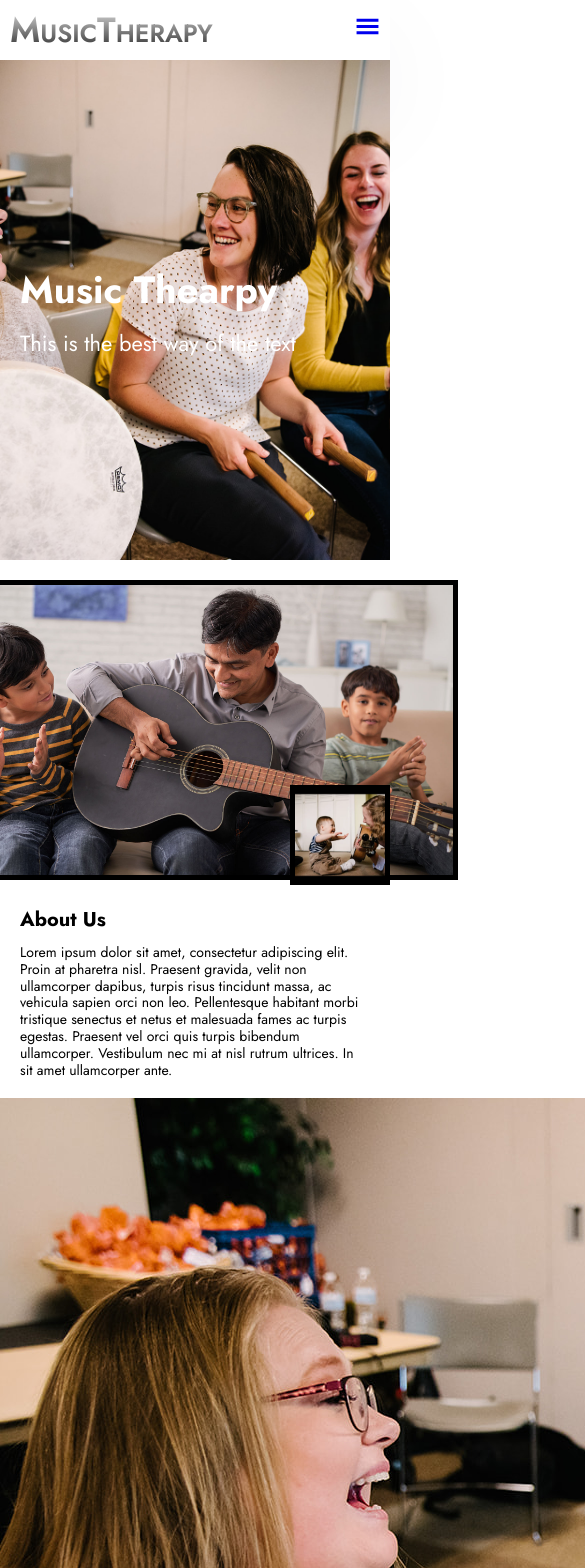
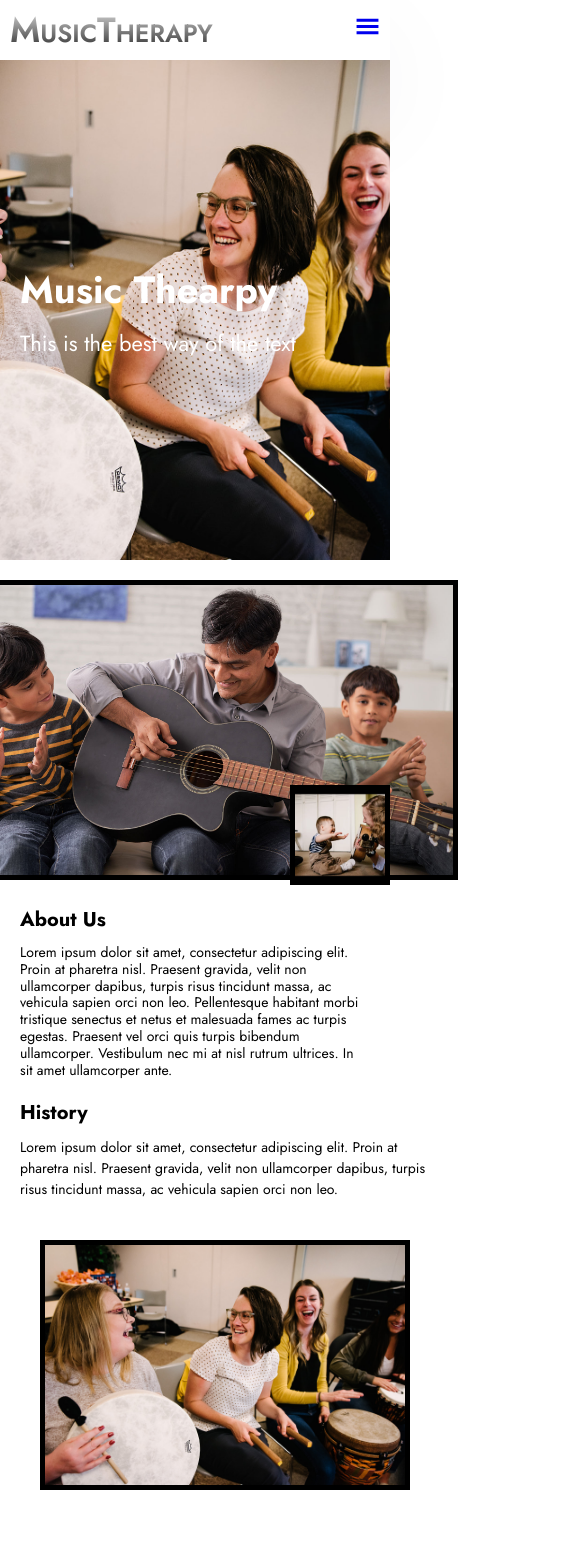
Before and after one commit to ankitmalik84/music, a React (Create React App) app: page / in a window 390 px wide. Shown: the top 1568 px of the page, 585 px wide, since content can reach past the window. Built offline with nearby package versions, Linux system fonts and the light colour scheme.

Commit message:
modified:   src/pages/Home.jsx

```diff
--- a/src/pages/Home.jsx
+++ b/src/pages/Home.jsx
@@ -11,7 +11,7 @@ const Home = () => {
   return (
     <>
       <Navbar />
-      <div className='hero' data-aos='fade-left' data-aos-easing='ease-in-out'>
+      <div className='hero'>
         <div className='hero-img'>
           <img src={img1} alt='image' />
           <div className='hero-text'>
@@ -51,11 +51,8 @@ const Home = () => {
           </p>
         </div>
       </div>
-      <img src={img1} alt='history bakcgorund image' />
-      <div className='history'>
-        <div className='history-img'>
-          <img src={img1} alt='image' />
-        </div>
+      {/* <img src={img1} alt='history bakcgorund image' className='bghistory' /> */}
+      <div className='history' data-aos='zoom-in' data-aos-easing='ease-in-out'>
         <div className='history-text'>
           <h3>History</h3>
           <p>
@@ -64,12 +61,15 @@ const Home = () => {
             turpis risus tincidunt massa, ac vehicula sapien orci non leo.
           </p>
         </div>
+        <div className='history-img'>
+          <img src={img1} alt='image' />
+        </div>
       </div>
       <div className='blogredirect'>
         <h1>To see the blog review click here</h1>
         <button></button>
       </div>
-      <div className='footer'>
+      {/* <div className='footer'>
         <div className='footer-img'>
           <img src={img2} alt='image' />
           <div className='footer-link'>
@@ -86,7 +86,7 @@ const Home = () => {
             </ul>
           </div>
         </div>
-      </div>
+      </div> */}
     </>
   );
 };
--- a/src/pages/home.css
+++ b/src/pages/home.css
@@ -80,16 +80,47 @@
     line-height: 1.5;
   }
   /* History Section */
-/* .history {
+
+
+.history {
   background: #fff;
-  position: relative;
+  position: absolute;
   overflow: hidden;
   height: 400px;
   display: flex;
+  flex-direction: row;
   align-items: center;
   justify-content: center;
-  z-index: 1;
 }
+.history-img{
+  display: flex;
+  align-items: center;
+  position: relative;
+  padding: 40px;
+}
+.history-img img{
+  height: 350px;
+    object-fit: cover;
+    border: 5px solid #000;
+    margin-right: 30px;
+    /* margin-bottom: px; */
+}
+
+.history-text {
+  margin-left: 30px;
+  width: 50%;
+}
+
+.history-text h3 {
+  font-size: 24px;
+  margin-bottom: 20px;
+}
+
+.history-text p {
+  font-size: 16px;
+  line-height: 1.5;
+}
+/*
 .history:before {
   content: "";
   position: absolute;
@@ -104,6 +135,12 @@ background-position: center;
 background-repeat: no-repeat;
 background-size: cover;
 
+} */
+/* .bghistory{
+  width: 100%;
+  position: relative;
+  z-index: -1;
+  /* height: 500px;
 } */
 
   /* Media queries for responsiveness */
@@ -148,4 +185,34 @@ background-size: cover;
       font-size: 14px;
       line-height: 1.2;
     }
+    .history {
+      height: auto;
+      flex-direction: column;
+    }
+
+    .history-img {
+      margin-bottom: 30px;
+    }
+
+    .history-img img {
+      height: 250px;
+      margin-right: 0;
+      margin-bottom: 10px;
+    }
+
+    .history-text {
+      margin-left: 0;
+      width: 100%;
+    }
+
+    .history-text h3 {
+      padding-left: 20px;
+      font-size: 20px;
+      margin-bottom: 10px;
+    }
+
+    .history-text p {
+      padding-left: 20px;
+      font-size: 14px;
+    }
   }
```
